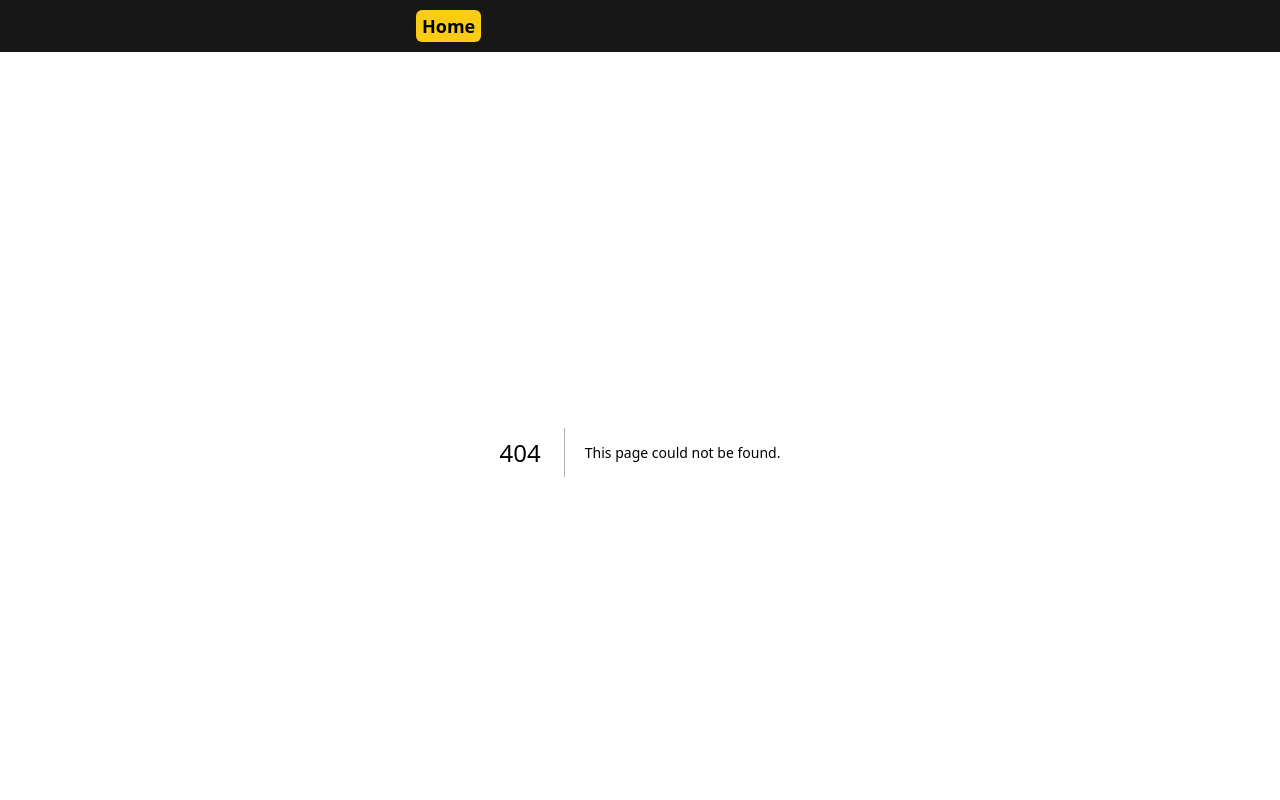
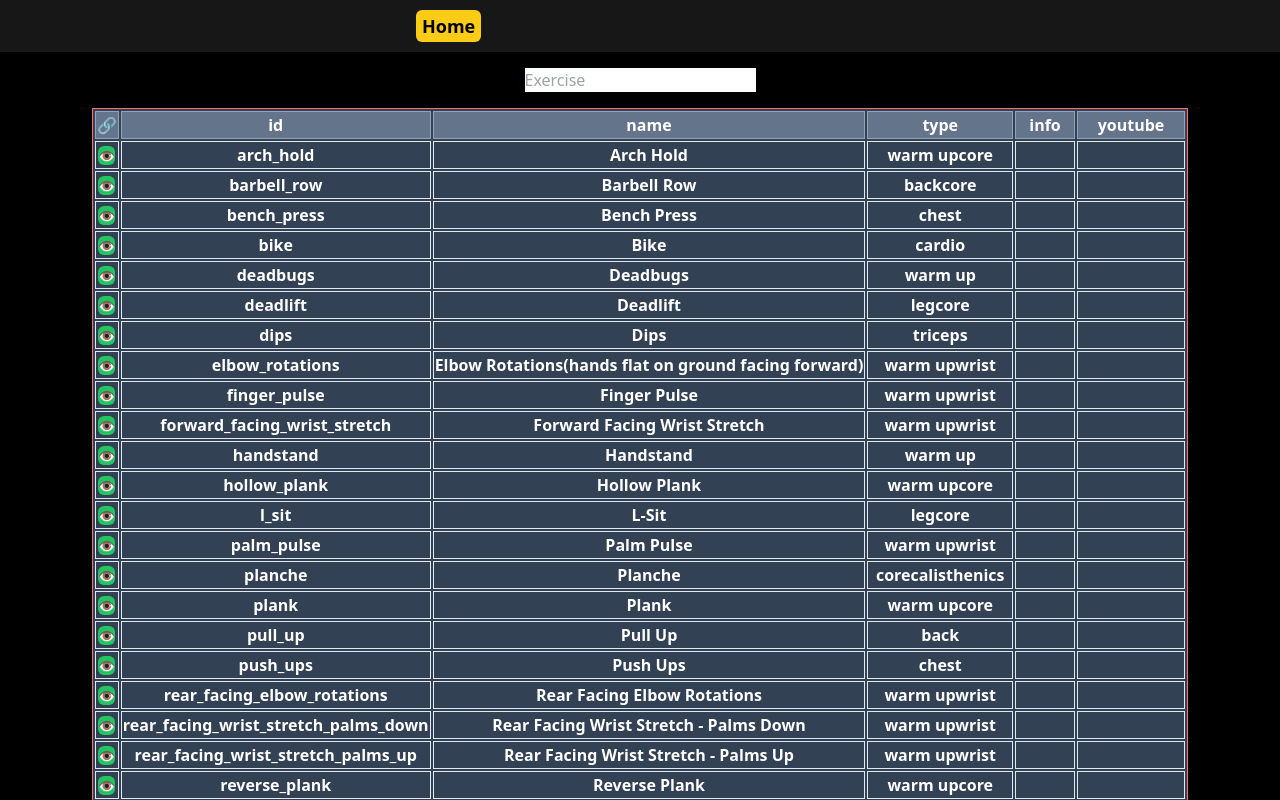
Before and after one commit to leog91/gym-o-matic, a Next.js app: page /edit-exercise in a window 1280 px wide. Before the commit this address had no page. Shown: the top 800 px of the page. Built offline with nearby package versions, Linux system fonts and the light colour scheme.

Commit message:
edit exercise

```diff
--- /dev/null
+++ b/src/app/edit-exercise/page.tsx
@@ -0,0 +1,82 @@
+"use client";
+
+import React, { useState } from "react";
+import exercises from "../../../db/exercises.json";
+import Link from "next/link";
+
+function Page() {
+  const [filter, setFilter] = useState("");
+
+  const handleSubmit = (event: React.SyntheticEvent<HTMLFormElement>) => {
+    event.preventDefault();
+    const formData = new FormData(event.currentTarget);
+    const exercise = formData.get("exercise") as string;
+    setFilter(exercise);
+  };
+
+  return (
+    <div className="bg-black min-h-screen text-white flex flex-col items-center">
+      <form onSubmit={handleSubmit}>
+        <input
+          className="my-4 text-black"
+          name="exercise"
+          type="text"
+          placeholder="Exercise"
+        />
+      </form>
+
+      <table className="bg-slate-700  table-auto   border border-red-400 border-separate ">
+        <thead>
+          <tr>
+            <th className="border bg-slate-500 border-slate-400">🔗</th>
+            <th className="border bg-slate-500 border-slate-400">id</th>
+            <th className="border bg-slate-500 border-slate-400">name</th>
+            <th className="border bg-slate-500 border-slate-400">type</th>
+            <th className="border bg-slate-500 border-slate-400">info</th>
+            <th className="border bg-slate-500 border-slate-400">youtube</th>
+          </tr>
+        </thead>
+        <tbody>
+          {exercises
+            .filter((x) =>
+              String(x.name).toLowerCase().includes(filter.toLowerCase())
+            )
+
+            //move to db
+            .sort((a, b) => {
+              const nameA = a.name.toUpperCase();
+              const nameB = b.name.toUpperCase();
+              if (nameA < nameB) {
+                return -1;
+              }
+              if (nameA > nameB) {
+                return 1;
+              }
+
+              return 0;
+            })
+            .map((e) => (
+              <tr key={e.id}>
+                <th className="border border-slate-200">
+                  <Link
+                    className="bg-green-500   rounded-md text-sm  hover:bg-green-300 hover:text-green-800"
+                    href={`/exercise/${e.id}`}
+                  >
+                    👁
+                  </Link>
+                </th>
+                <th className="border  border-slate-200">{e.id}</th>
+                <th className="border   border-slate-200">{e.name}</th>
+                <th className="border border-slate-200">{e.type}</th>
+                <th className="border border-slate-200">{e.info}</th>
+                <th className="border border-slate-200"> {e.youtube}</th>
+              </tr>
+              //   <li key={e.id}>{e.name}</li>
+            ))}
+        </tbody>
+      </table>
+    </div>
+  );
+}
+
+export default Page;
```
